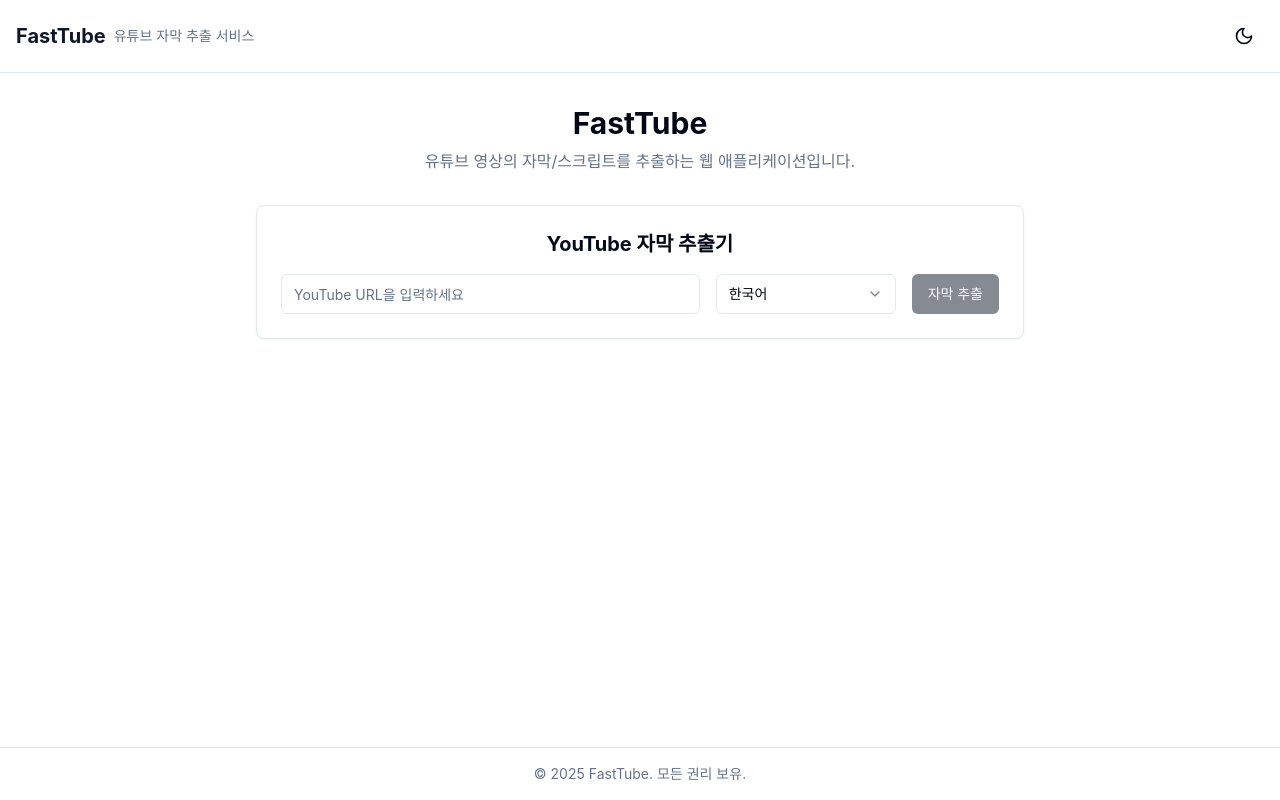
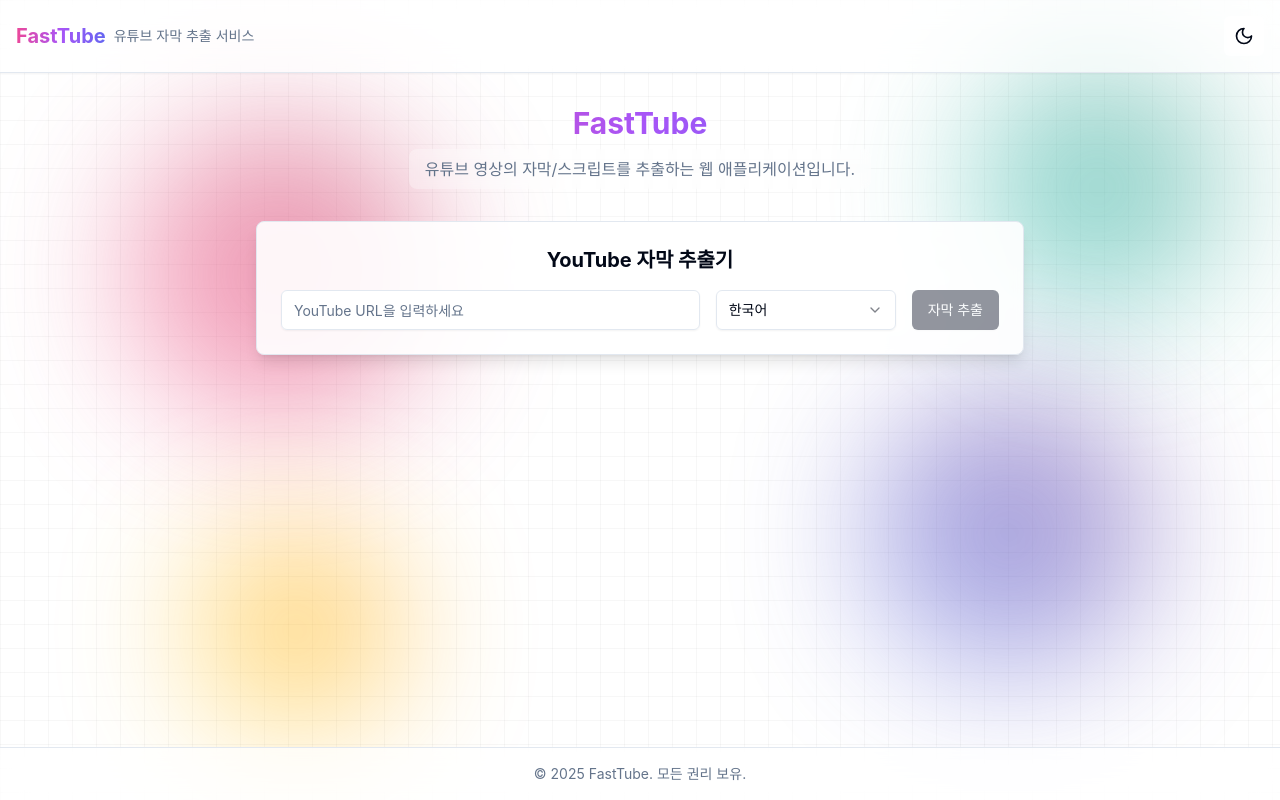
Before and after one commit to jsk3342/fastube-front, a React (Vite) app: page / in a window 1280 px wide. Built offline with nearby package versions, Linux system fonts and the light colour scheme.

Commit message:
feat: UX 개선

```diff
--- a/src/App.tsx
+++ b/src/App.tsx
@@ -5,6 +5,7 @@
 import SubtitleResult from "@/components/SubtitleResult";
 import ErrorMessage from "@/components/ErrorMessage";
 import { useAppStore } from "@/store/useAppStore";
+import { GlobalAnimatedBackground } from "@/components/SubtitleResult";
 
 // React Query 클라이언트 생성
 const queryClient = new QueryClient({
@@ -33,13 +34,18 @@
   return (
     <QueryClientProvider client={queryClient}>
       <div className="flex min-h-screen flex-col">
+        {/* 애니메이션 배경 전체 앱에 적용 */}
+        <GlobalAnimatedBackground />
+
         <Header />
         <main className="flex-1 py-8">
           <div className="container mx-auto px-4">
             <div className="mx-auto max-w-3xl">
               <div className="mb-8 text-center">
-                <h1 className="mb-2 text-3xl font-bold">FastTube</h1>
-                <p className="text-muted-foreground">
+                <h1 className="mb-2 text-3xl font-bold bg-gradient-to-r from-pink-500 via-purple-500 to-indigo-500 text-transparent bg-clip-text">
+                  FastTube
+                </h1>
+                <p className="text-muted-foreground bg-card/30 backdrop-blur-sm py-2 px-4 rounded-lg inline-block">
                   유튜브 영상의 자막/스크립트를 추출하는 웹 애플리케이션입니다.
                 </p>
               </div>
@@ -50,7 +56,7 @@
             </div>
           </div>
         </main>
-        <footer className="border-t py-4">
+        <footer className="border-t py-4 bg-background/70 backdrop-blur-md shadow-sm relative z-30">
           <div className="container mx-auto px-4 text-center text-sm text-muted-foreground">
             © {new Date().getFullYear()} FastTube. 모든 권리 보유.
           </div>
--- a/src/components/ErrorMessage.tsx
+++ b/src/components/ErrorMessage.tsx
@@ -7,7 +7,7 @@
   if (!error) return null;
 
   return (
-    <div className="mt-4 flex items-center gap-2 rounded-md border border-destructive bg-destructive/10 p-3 text-sm text-destructive">
+    <div className="mt-4 flex items-center gap-2 rounded-md border border-destructive bg-destructive/30 backdrop-blur-sm p-3 text-sm text-destructive shadow-md relative z-20">
       <AlertCircle className="h-4 w-4" />
       <span>{error}</span>
     </div>
--- a/src/components/Header.tsx
+++ b/src/components/Header.tsx
@@ -15,10 +15,12 @@
   }, [isDarkMode]);
 
   return (
-    <header className="w-full border-b py-4">
+    <header className="w-full border-b py-4 bg-background/70 backdrop-blur-md shadow-sm relative z-30">
       <div className="container mx-auto flex items-center justify-between px-4">
         <div className="flex items-center gap-2">
-          <span className="text-xl font-bold text-primary">FastTube</span>
+          <span className="text-xl font-bold bg-gradient-to-r from-pink-500 via-purple-500 to-indigo-500 text-transparent bg-clip-text">
+            FastTube
+          </span>
           <span className="text-sm text-muted-foreground">
             유튜브 자막 추출 서비스
           </span>
@@ -28,6 +30,7 @@
           size="icon"
           onClick={toggleDarkMode}
           aria-label={isDarkMode ? "라이트 모드로 전환" : "다크 모드로 전환"}
+          className="bg-background/50 backdrop-blur-sm"
         >
           {isDarkMode ? (
             <Sun className="h-5 w-5" />
--- a/src/components/SubtitleResult.tsx
+++ b/src/components/SubtitleResult.tsx
@@ -185,6 +185,81 @@
   );
 };
 
+// 애니메이션 배경 컴포넌트
+const AnimatedBackground = () => {
+  return (
+    <div className="fixed inset-0 overflow-hidden pointer-events-none -z-10">
+      {/* 격자 배경 */}
+      <div
+        className="absolute inset-0 z-0"
+        style={{
+          backgroundImage: `
+            linear-gradient(rgba(0,0,0,0.03) 1px, transparent 1px),
+            linear-gradient(90deg, rgba(0,0,0,0.03) 1px, transparent 1px)
+          `,
+          backgroundSize: "24px 24px",
+        }}
+      />
+
+      {/* 그라데이션 블롭 */}
+      <div
+        className="absolute w-[300px] h-[300px] rounded-full opacity-60 blur-[70px] z-0"
+        style={{
+          background: "linear-gradient(45deg, #ff6b9d, #c44569)",
+          top: "15%",
+          left: "10%",
+          animation: "float 6s ease-in-out infinite",
+        }}
+      />
+
+      <div
+        className="absolute w-[250px] h-[250px] rounded-full opacity-60 blur-[70px] z-0"
+        style={{
+          background: "linear-gradient(45deg, #4ecdc4, #44a08d)",
+          top: "10%",
+          right: "5%",
+          animation: "float 8s ease-in-out infinite reverse",
+        }}
+      />
+
+      <div
+        className="absolute w-[200px] h-[200px] rounded-full opacity-60 blur-[70px] z-0"
+        style={{
+          background: "linear-gradient(45deg, #ffd93d, #ff9800)",
+          bottom: "10%",
+          left: "15%",
+          animation: "float 7s ease-in-out infinite",
+        }}
+      />
+
+      <div
+        className="absolute w-[280px] h-[280px] rounded-full opacity-60 blur-[70px] z-0"
+        style={{
+          background: "linear-gradient(45deg, #667eea, #764ba2)",
+          bottom: "15%",
+          right: "10%",
+          animation: "float 9s ease-in-out infinite reverse",
+        }}
+      />
+
+      {/* 플로팅 애니메이션 스타일 */}
+      <style>
+        {`
+          @keyframes float {
+            0%, 100% { transform: translateY(0px) translateX(0px); }
+            25% { transform: translateY(-20px) translateX(10px); }
+            50% { transform: translateY(0px) translateX(-10px); }
+            75% { transform: translateY(10px) translateX(5px); }
+          }
+        `}
+      </style>
+    </div>
+  );
+};
+
+// 애니메이션 배경을 전역으로 적용하기 위한 컴포넌트
+export const GlobalAnimatedBackground = AnimatedBackground;
+
 // 메인 자막 결과 컴포넌트
 const SubtitleResult = () => {
   // Zustand store에서 필요한 상태 가져오기
@@ -312,7 +387,8 @@
   };
 
   return (
-    <Card className="p-6 w-full max-w-4xl mx-auto bg-card">
+    <div className="relative z-20">
+      <Card className="p-6 w-full max-w-4xl mx-auto bg-card/90 backdrop-blur-sm shadow-lg border-opacity-40">
         {/* 비디오 정보 영역 */}
         <div className="mb-4">
           <h2 className="text-xl font-bold">{title}</h2>
@@ -322,7 +398,7 @@
         {/* 임베디드 YouTube 플레이어 */}
         {videoId && (
           <div className="mb-4">
-          <div className="relative aspect-video w-full overflow-hidden rounded-md">
+            <div className="relative aspect-video w-full overflow-hidden rounded-md shadow-md">
               <iframe
                 ref={videoRef}
                 src={`https://www.youtube.com/embed/${videoId}`}
@@ -341,17 +417,20 @@
 
           <div className="flex flex-wrap gap-2 items-center">
             {/* 검색 입력 필드 */}
-          <div className="relative">
+            <div className="relative z-30">
               <Search className="absolute left-2.5 top-2.5 h-4 w-4 text-muted-foreground" />
               <Input
                 placeholder="자막 검색..."
                 value={searchQuery}
                 onChange={handleSearchChange}
-              className="pl-8 h-9 w-[200px]"
+                className="pl-8 h-9 w-[200px] bg-background/90 backdrop-blur-md shadow-sm border-opacity-70"
                 onKeyDown={handleKeyDown}
               />
               {searchQuery.trim() !== "" && (
-              <Badge className="absolute right-2.5 top-2" variant="secondary">
+                <Badge
+                  className="absolute right-2.5 top-2 z-30"
+                  variant="secondary"
+                >
                   {matchCount}건
                 </Badge>
               )}
@@ -363,6 +442,7 @@
                 type="single"
                 value={viewMode}
                 onValueChange={handleViewModeChange}
+                className="z-30 bg-background/90 backdrop-blur-md border-opacity-70 rounded-md shadow-sm"
               >
                 <Tooltip>
                   <TooltipTrigger asChild>
@@ -377,7 +457,10 @@
 
                 <Tooltip>
                   <TooltipTrigger asChild>
-                  <ToggleGroupItem value="timeline" aria-label="타임라인 보기">
+                    <ToggleGroupItem
+                      value="timeline"
+                      aria-label="타임라인 보기"
+                    >
                       <List className="h-4 w-4" />
                     </ToggleGroupItem>
                   </TooltipTrigger>
@@ -389,11 +472,21 @@
             </TooltipProvider>
 
             {/* 자막 액션 버튼 */}
-          <Button variant="outline" size="sm" onClick={handleCopySubtitle}>
+            <Button
+              variant="outline"
+              size="sm"
+              onClick={handleCopySubtitle}
+              className="z-30 bg-background/90 backdrop-blur-md border-opacity-70 shadow-sm"
+            >
               <Copy className="mr-2 h-4 w-4" /> 복사하기
             </Button>
 
-          <Button variant="outline" size="sm" onClick={handleDownloadSubtitle}>
+            <Button
+              variant="outline"
+              size="sm"
+              onClick={handleDownloadSubtitle}
+              className="z-30 bg-background/90 backdrop-blur-md border-opacity-70 shadow-sm"
+            >
               <Download className="mr-2 h-4 w-4" /> 다운로드
             </Button>
           </div>
@@ -410,7 +503,7 @@
               textareaRef={textareaRef}
             />
           ) : (
-          <div className="h-[500px] overflow-y-auto p-2 border rounded-md transition-all duration-300">
+            <div className="h-[500px] overflow-y-auto p-2 border rounded-md bg-background/90 backdrop-blur-md transition-all duration-300 shadow-md border-opacity-70">
               <TimelineView
                 subtitleItems={subtitleItems}
                 searchQuery={searchQuery}
@@ -420,6 +513,7 @@
           )}
         </div>
       </Card>
+    </div>
   );
 };
 
--- a/src/components/UrlForm.tsx
+++ b/src/components/UrlForm.tsx
@@ -88,7 +88,7 @@
   const isError = subtitlesMutation.isError;
 
   return (
-    <Card className="p-6 w-full max-w-4xl mx-auto mb-6 bg-card">
+    <Card className="p-6 w-full max-w-4xl mx-auto mb-6 bg-card/90 backdrop-blur-sm shadow-lg border-opacity-40 relative z-20">
       <form onSubmit={handleSubmit} className="space-y-4">
         <div className="text-xl font-bold text-center mb-4">
           YouTube 자막 추출기
@@ -100,7 +100,7 @@
             placeholder="YouTube URL을 입력하세요"
             value={url}
             onChange={(e) => setUrl(e.target.value)}
-            className="flex-1"
+            className="flex-1 bg-background/90 backdrop-blur-md shadow-sm border-opacity-70"
             disabled={isLoading}
           />
 
@@ -109,7 +109,7 @@
             onValueChange={setLanguage}
             disabled={isLoading}
           >
-            <SelectTrigger className="w-full md:w-[180px]">
+            <SelectTrigger className="w-full md:w-[180px] bg-background/90 backdrop-blur-md shadow-sm border-opacity-70">
               <SelectValue placeholder="언어 선택" />
             </SelectTrigger>
             <SelectContent>
@@ -122,7 +122,11 @@
             </SelectContent>
           </Select>
 
-          <Button type="submit" disabled={isLoading || !url}>
+          <Button
+            type="submit"
+            disabled={isLoading || !url}
+            className="bg-primary/90 hover:bg-primary shadow-sm"
+          >
             {isLoading ? <Spinner className="mr-2" /> : null}
             {isLoading ? "처리 중..." : "자막 추출"}
           </Button>
```
Lines whose indentation alone changed are shown as unchanged.
